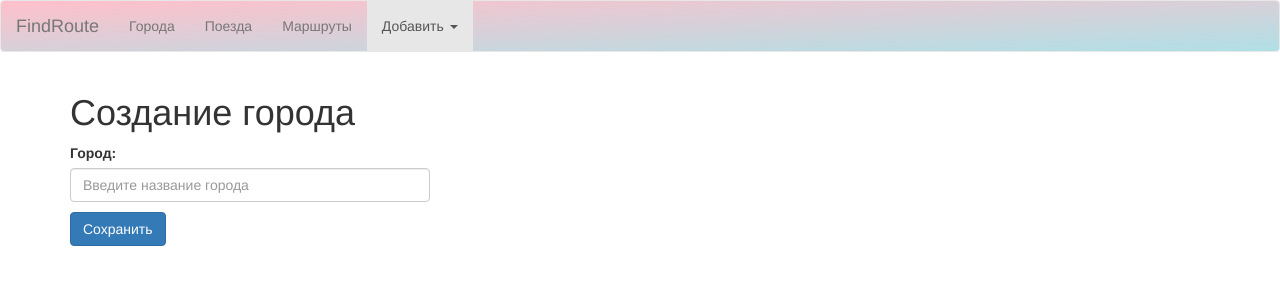
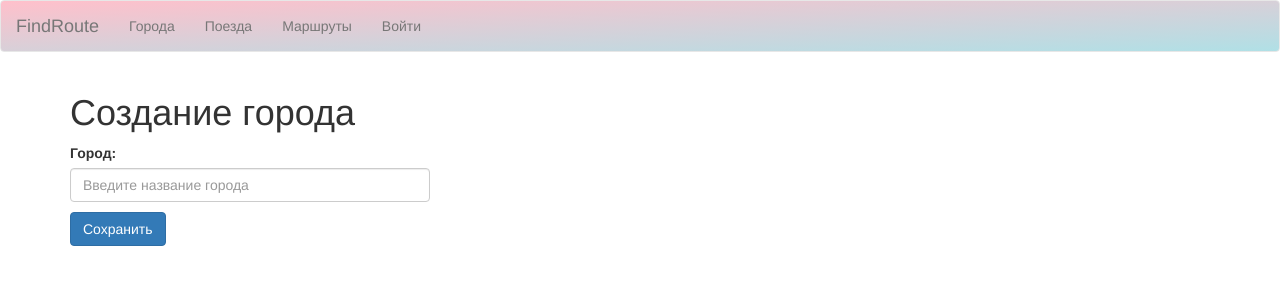
Before and after one commit to doctor-silence/routes, a Django app: page /cities/add/ in a window 1280 px wide. Shown: the top 300 px of the page. Run offline with Django 4.2, Linux system fonts and the light colour scheme; some libraries are stand-ins or nearby versions.

Commit message:
update_base

```diff
--- a/templates/base.html
+++ b/templates/base.html
@@ -41,6 +41,7 @@
         <li class="{% if request.path == cities_home_url %} active {% endif %}"><a href="{% url 'cities:home'%}">Города</a></li>  <!Динамическая подсветка активной страници-->
         <li class="{% if request.path == trains_home_url %} active {% endif %}"><a href="{% url 'trains:home'%}">Поезда</a></li>
           <li class="{% if request.path == list_home_url %} active {% endif %}"><a href="{% url 'list'%}">Маршруты</a></li>
+        {% if user.is_authenticated %}
         <li class="dropdown
         {% if request.path == cities_create_url or request.path == trains_create_url %} active {% endif %}">
           <a href="#" class="dropdown-toggle" data-toggle="dropdown" role="button" aria-haspopup="true" aria-expanded="false">Добавить <span class="caret"></span></a>
@@ -48,7 +49,13 @@
             <li><a href="{% url 'cities:create'%}">Новый город</a></li>
             <li><a href="{% url 'trains:create'%}">Новый поезд</a></li>
           </ul>
+          {% endif %}
         </li>
+          {% if user.is_authenticated %}
+          <li class="nav-link"><a href="{% url 'accounts:logout'%}">Выход</a></li>
+          {% else %}
+          <li class="nav-link"><a href="{% url 'accounts:login'%}">Войти</a></li>
+          {% endif %}
       </ul>
       <ul class="nav navbar-nav navbar-right">
       </ul>
```
